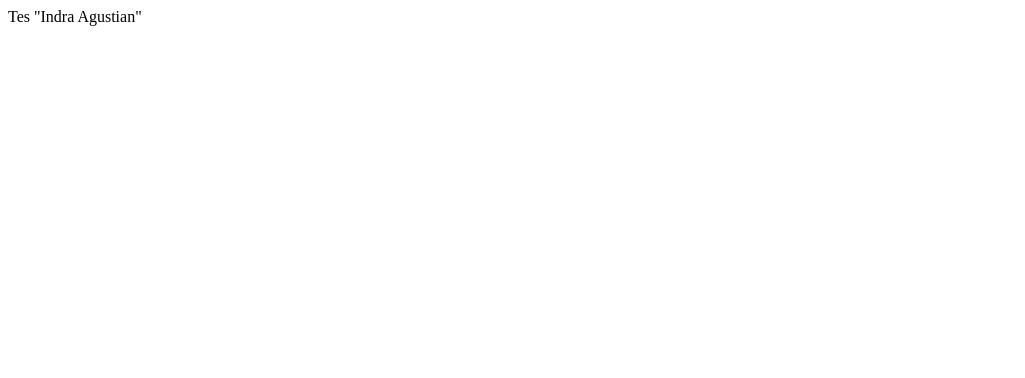
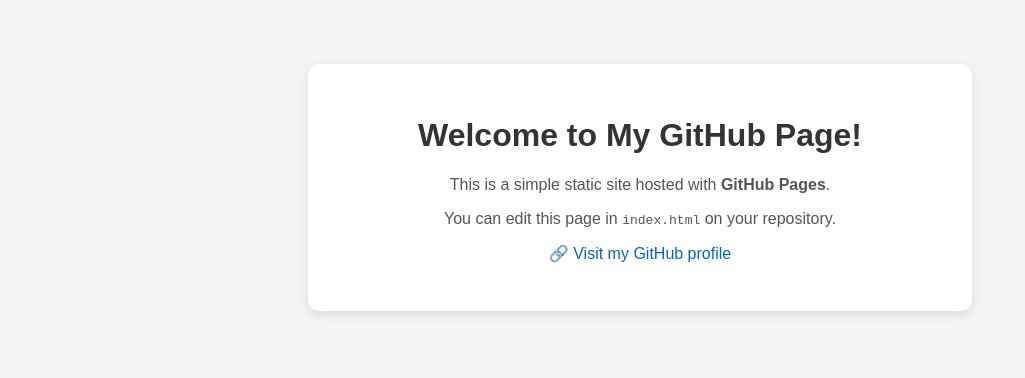
Before and after one commit to indraagustian/indra.github.io, a plain HTML site: page index.html in a window 1280 px wide. Shown: the whole page, without its empty margins (0-1025 px from the left). Drawn offline with Linux system fonts and the light colour scheme.

Commit message:
Update index.html

```diff
--- a/index.html
+++ b/index.html
@@ -1 +1,48 @@
-Tes "Indra Agustian"
+<!DOCTYPE html>
+<html lang="en">
+<head>
+  <meta charset="UTF-8" />
+  <meta name="viewport" content="width=device-width, initial-scale=1.0" />
+  <title>My GitHub Page</title>
+  <style>
+    body {
+      font-family: Arial, sans-serif;
+      background: #f4f4f4;
+      margin: 0;
+      padding: 2rem;
+      text-align: center;
+    }
+    h1 {
+      color: #333;
+    }
+    p {
+      color: #555;
+    }
+    a {
+      color: #0066cc;
+      text-decoration: none;
+    }
+    a:hover {
+      text-decoration: underline;
+    }
+    .card {
+      background: white;
+      max-width: 600px;
+      margin: 2rem auto;
+      padding: 2rem;
+      border-radius: 10px;
+      box-shadow: 0 4px 10px rgba(0,0,0,0.1);
+    }
+  </style>
+</head>
+<body>
+  <div class="card">
+    <h1>Welcome to My GitHub Page!</h1>
+    <p>This is a simple static site hosted with <strong>GitHub Pages</strong>.</p>
+    <p>You can edit this page in <code>index.html</code> on your repository.</p>
+    <p>
+      🔗 <a href="https://indraagustian.github.io/mainpage/" target="_blank">Visit my GitHub profile</a>
+    </p>
+  </div>
+</body>
+</html>
```
